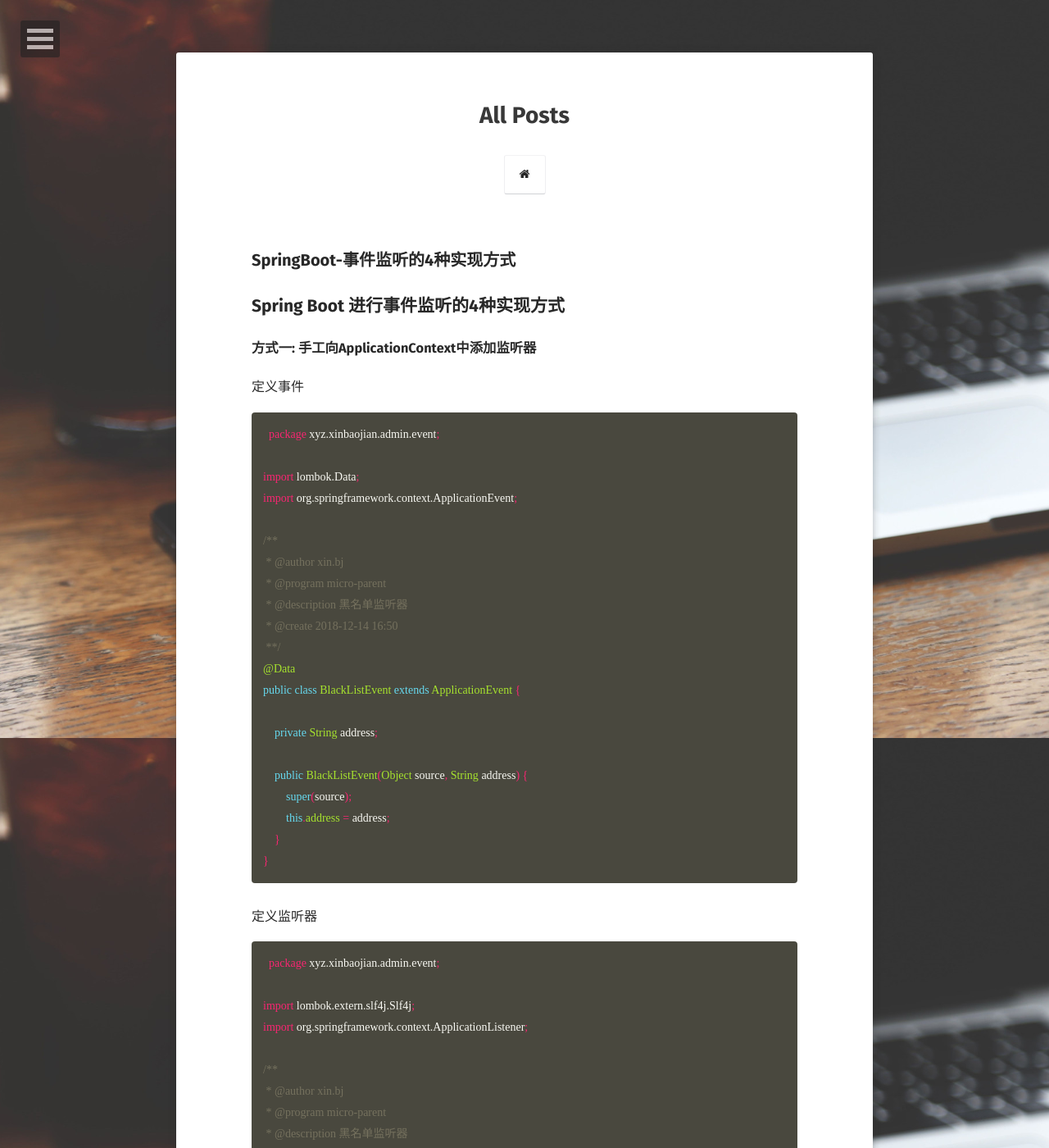
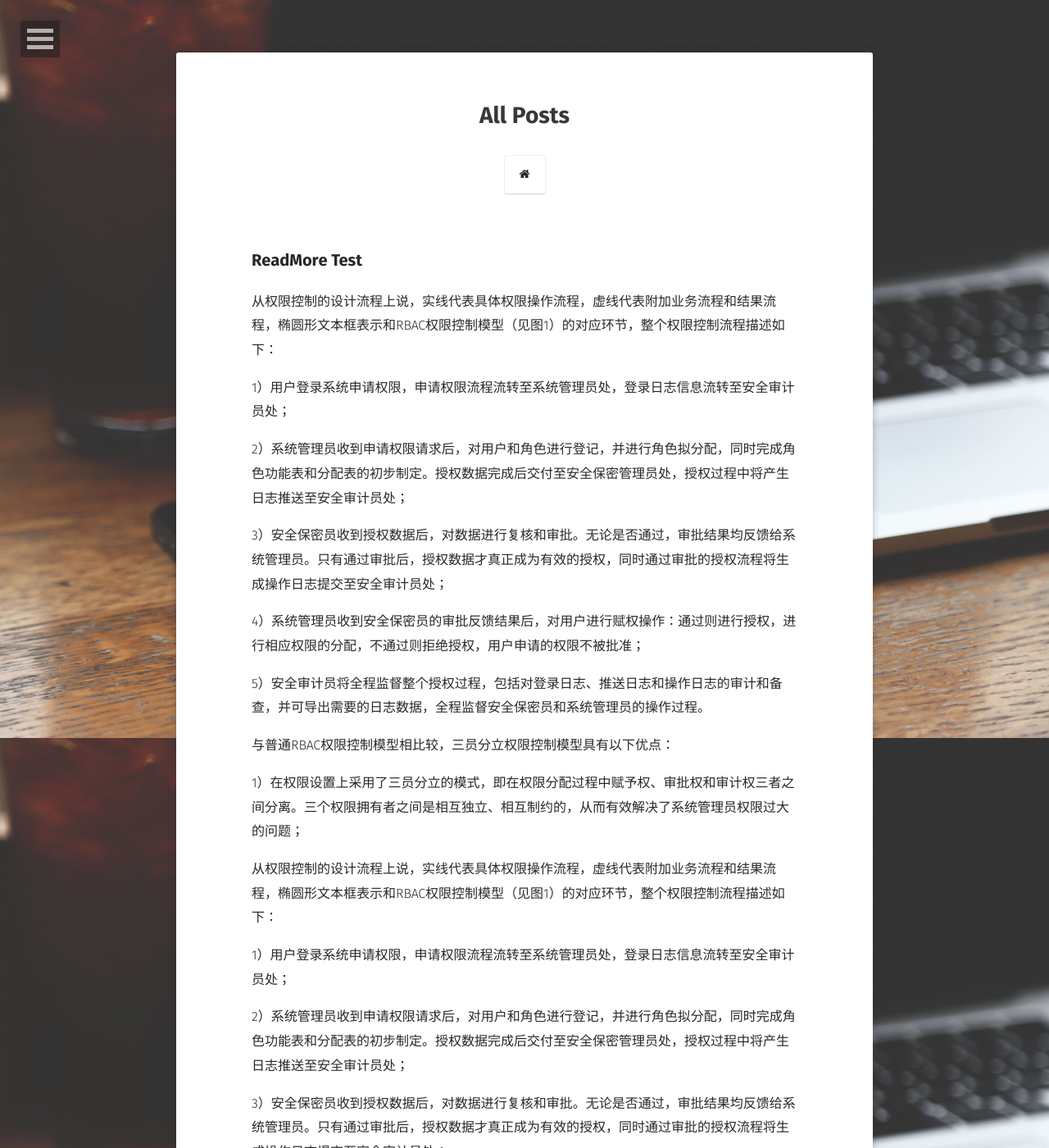
Before and after one commit to xinbaojian/xinbaojian.github.io, a Jekyll site: the page built from posts/index.md, in a window 1280 px wide and 1400 px high. Shown: the whole window at 82% size. Built offline with Jekyll 4.4.1, drawn with Linux system fonts in a browser that asks for light colours; some web fonts are replaced; comment, search, counter and statistics services are not loaded; some of the changed text lies outside the part shown.

Commit message:
add test

````diff
--- a/_posts/2018-12-14-spring-boot-event-listener.md
+++ b/_posts/2018-12-14-spring-boot-event-listener.md
@@ -11,11 +11,17 @@ tags:
     - Spring Boot
 ---
 
-## Spring Boot 进行事件监听的4种实现方式
+Web网站如何实现单点登录，账户只能在一处登录。
+
+首先，我们要判断服务器session集合中是否已经存在了一个session，记录该用户的登录信息。
+我们可以通过HttpSessionListener监听器和全局静态map自己实现一个SessionContext。
+<!--more-->
 
 ### 方式一: 手工向ApplicationContext中添加监听器
 
 定义事件
+
+
 
 ```java
 package xyz.xinbaojian.admin.event;
@@ -40,8 +46,6 @@ public class BlackListEvent extends ApplicationEvent {
     }
 }
 ```
-
-<!--more-->
 
 定义监听器
 
--- /dev/null
+++ b/_posts/2018-12-15-read-more-test.md
@@ -0,0 +1,46 @@
+---
+layout:     post
+title:      "ReadMore Test"
+subtitle:   "\"事件-监听\""
+date:       2018-12-15 10:03:15
+author:     "xin.bj"
+header-img: "img/post-bg-2015.jpg"
+tags:
+    - 技术
+    - Java
+    - Spring Boot
+---
+
+从权限控制的设计流程上说，实线代表具体权限操作流程，虚线代表附加业务流程和结果流程，椭圆形文本框表示和RBAC权限控制模型（见图1）的对应环节，整个权限控制流程描述如下：
+
+1）用户登录系统申请权限，申请权限流程流转至系统管理员处，登录日志信息流转至安全审计员处；
+
+2）系统管理员收到申请权限请求后，对用户和角色进行登记，并进行角色拟分配，同时完成角色功能表和分配表的初步制定。授权数据完成后交付至安全保密管理员处，授权过程中将产生日志推送至安全审计员处；
+
+3）安全保密员收到授权数据后，对数据进行复核和审批。无论是否通过，审批结果均反馈给系统管理员。只有通过审批后，授权数据才真正成为有效的授权，同时通过审批的授权流程将生成操作日志提交至安全审计员处；
+
+4）系统管理员收到安全保密员的审批反馈结果后，对用户进行赋权操作：通过则进行授权，进行相应权限的分配，不通过则拒绝授权，用户申请的权限不被批准；
+
+5）安全审计员将全程监督整个授权过程，包括对登录日志、推送日志和操作日志的审计和备查，并可导出需要的日志数据，全程监督安全保密员和系统管理员的操作过程。
+
+与普通RBAC权限控制模型相比较，三员分立权限控制模型具有以下优点：
+
+1）在权限设置上采用了三员分立的模式，即在权限分配过程中赋予权、审批权和审计权三者之间分离。三个权限拥有者之间是相互独立、相互制约的，从而有效解决了系统管理员权限过大的问题；
+
+
+
+从权限控制的设计流程上说，实线代表具体权限操作流程，虚线代表附加业务流程和结果流程，椭圆形文本框表示和RBAC权限控制模型（见图1）的对应环节，整个权限控制流程描述如下：
+
+1）用户登录系统申请权限，申请权限流程流转至系统管理员处，登录日志信息流转至安全审计员处；
+
+2）系统管理员收到申请权限请求后，对用户和角色进行登记，并进行角色拟分配，同时完成角色功能表和分配表的初步制定。授权数据完成后交付至安全保密管理员处，授权过程中将产生日志推送至安全审计员处；
+
+3）安全保密员收到授权数据后，对数据进行复核和审批。无论是否通过，审批结果均反馈给系统管理员。只有通过审批后，授权数据才真正成为有效的授权，同时通过审批的授权流程将生成操作日志提交至安全审计员处；
+
+4）系统管理员收到安全保密员的审批反馈结果后，对用户进行赋权操作：通过则进行授权，进行相应权限的分配，不通过则拒绝授权，用户申请的权限不被批准；
+
+5）安全审计员将全程监督整个授权过程，包括对登录日志、推送日志和操作日志的审计和备查，并可导出需要的日志数据，全程监督安全保密员和系统管理员的操作过程。
+
+与普通RBAC权限控制模型相比较，三员分立权限控制模型具有以下优点：
+
+1）在权限设置上采用了三员分立的模式，即在权限分配过程中赋予权、审批权和审计权三者之间分离。三个权限拥有者之间是相互独立、相互制约的，从而有效解决了系统管理员权限过大的问题；
````
